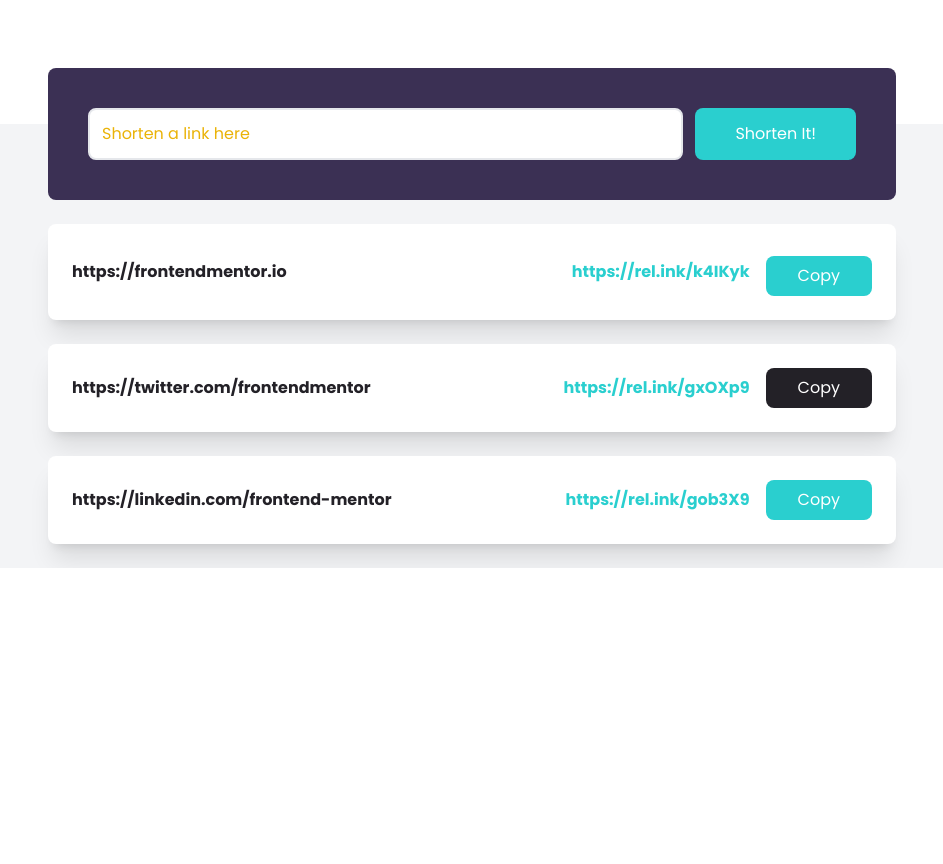
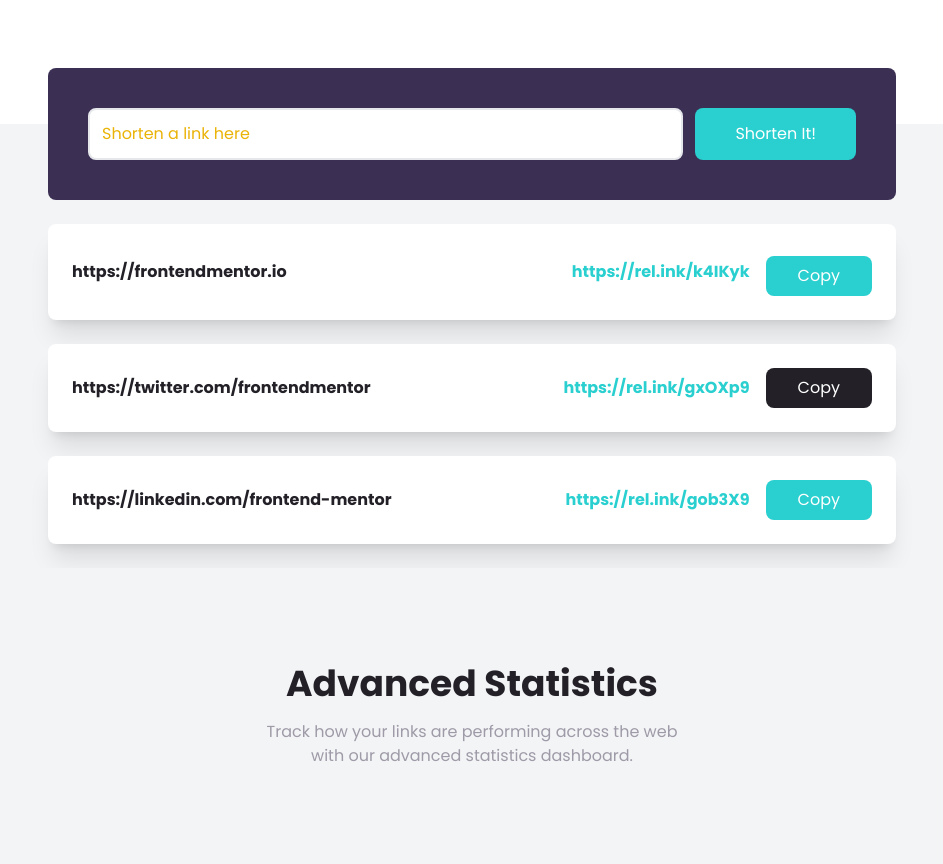
Before and after one commit to Meetkamal256/Shortly-website, a website: page public/index.html in a window 1280 px wide. Shown: the part 585-1449 px from the top of the page, without its empty margins (168-1111 px from the left). Before the commit the page ends 1153 px from the top, so only its background shows below. Drawn offline with Linux system fonts and the light colour scheme.

Commit message:
stats section layout and styling done

```diff
--- a/public/index.html
+++ b/public/index.html
@@ -125,5 +125,13 @@
       </div>
       </div>
     </section>
+
+    <!-- stats section -->
+    <section id="stats" class="bg-gray-100 py-24">
+      <div class="container mx-auto px-3">
+        <h2 class="text-4xl text-veryDarkViolet text-center font-bold mb-4">Advanced Statistics</h2>
+        <p class="max-w-xs text-center text-grayishViolet mx-auto md:max-w-md">Track how your links are performing across the web with our advanced statistics dashboard.</p>
+      </div>
+    </section>
   </body>
 </html>
--- a/public/js/script.js
+++ b/public/js/script.js
@@ -33,5 +33,4 @@
         input.classList.remove('border-red');
         alert('success');
     }
-
 }
```
Also changed, not shown: public/styles.css.
